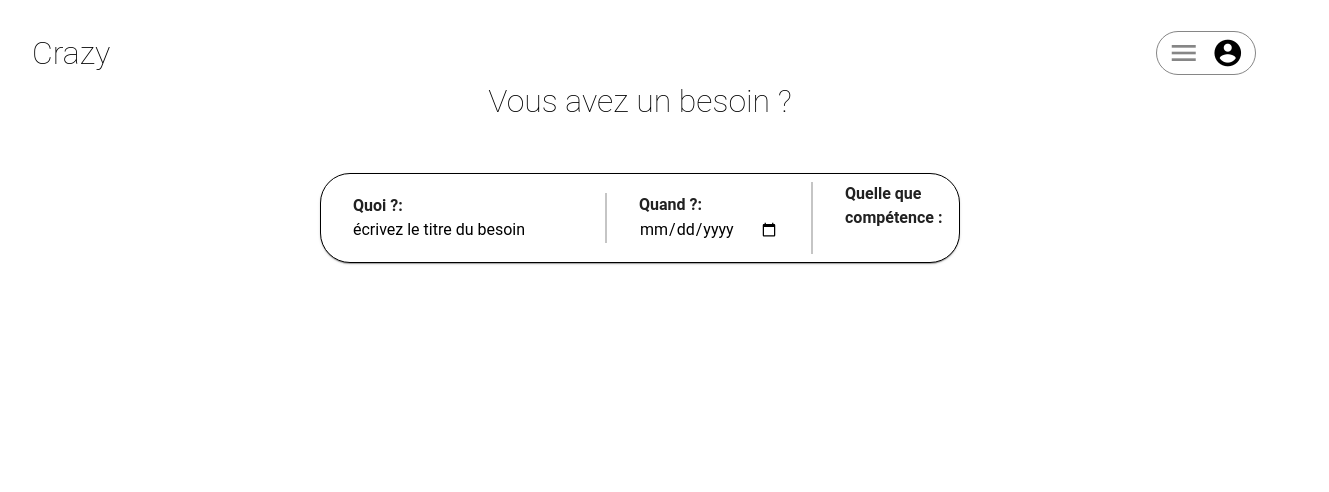
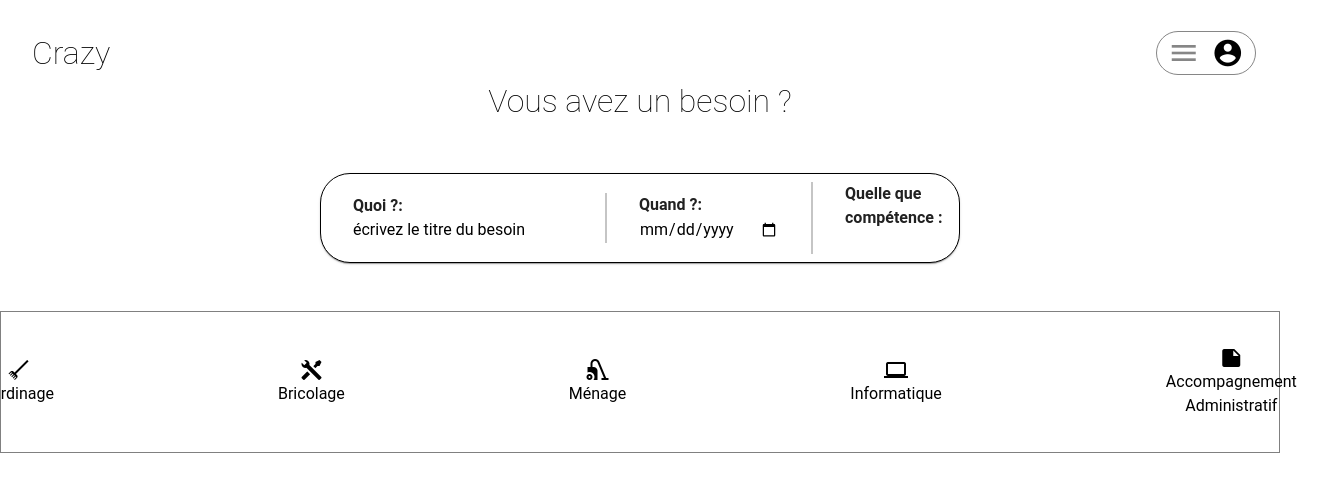
Before and after one commit to Mape57/crazy_charly_day_2025, a Vue app in the folder frontend/: page / in a window 1280 px wide. Shown: the top 492 px of the page, 1329 px wide, since content can reach past the window. Built offline with nearby package versions, Linux system fonts and the light colour scheme.

Commit message:
composant selectForm

```diff
--- /dev/null
+++ b/frontend/src/components/SelectedComponent.vue
@@ -0,0 +1,48 @@
+<script setup>
+defineProps({
+  items: Array
+})
+
+</script>
+
+<template>
+  <div class="items">
+    <template v-for="(item, index) in items" :key="index">
+      <div class="item">
+        <v-icon>{{ item.icon }}</v-icon>
+        <p v-html="item.name"></p>
+      </div>
+    </template>
+  </div>
+</template>
+
+<style scoped>
+.items{
+  display: flex;
+  justify-content: center;
+  align-items: center;
+  border-style: solid;
+  border-width: 1px;
+  border-color: gray;
+  margin-top: 3em;
+  padding-top: 0.5em;
+  padding-bottom: 0.5em;
+  gap: 10em;
+}
+
+.item{
+  display: flex;
+  flex-direction: column;
+  align-items: center;
+  text-align: center;
+  margin: 10px 0;
+  padding: 1em 2em;
+}
+
+.item:hover{
+  background-color: gray;
+  border-radius: 10px;
+  color: white;
+}
+
+</style>
--- a/frontend/src/router/index.js
+++ b/frontend/src/router/index.js
@@ -18,9 +18,6 @@ const router = createRouter({
     {
       path: '/about',
       name: 'about',
-      // route level code-splitting
-      // this generates a separate chunk (About.[hash].js) for this route
-      // which is lazy-loaded when the route is visited.
       component: () => import('../views/AboutView.vue'),
     },
   ],
--- a/frontend/src/views/HomeView.vue
+++ b/frontend/src/views/HomeView.vue
@@ -2,6 +2,7 @@
 import HeaderComponent from "@/components/HeaderComponent.vue";
 import { ref } from "vue";
 import BarFormComponent from "@/components/BarFormComponent.vue";
+import SelectedComponent from "@/components/SelectedComponent.vue";
 
 const title = ref('Vous avez un besoin ?');
 const icons = ref([
@@ -13,6 +14,14 @@ const fields = ref([
   { type: 'text', label: 'écrivez le titre du besoin', name: 'Quoi ?:', required: true },
   { type: 'date', label: '../../../', name: 'Quand ?:', required: true },
   { type: 'select', label: 'Compétences', name: 'Quelle que compétence :', items: ['Type 1', 'Type 2', 'Type 3'], required: true }
+]);
+
+const items = ref([
+  { name: 'Jardinage', icon: 'mdi-rake' },
+  { name: 'Bricolage', icon: 'mdi-tools' },
+  { name: 'Ménage', icon: 'mdi-vacuum' },
+  { name: 'Informatique', icon: 'mdi-laptop' },
+  { name: 'Accompagnement </br> Administratif', icon: 'mdi-note' }
 ]);
 
 const save = ref('Créer un besoins');
@@ -35,7 +44,17 @@ const logo = ref('Crazy');
     </template>
   </HeaderComponent>
   <BarFormComponent :fields="fields" :save="save" />
+  <SelectedComponent :items="items">
+  </SelectedComponent>
+  <div class="main">
+
+  </div>
 </template>
 
 <style scoped>
+
+
+.main{
+
+}
 </style>
```
